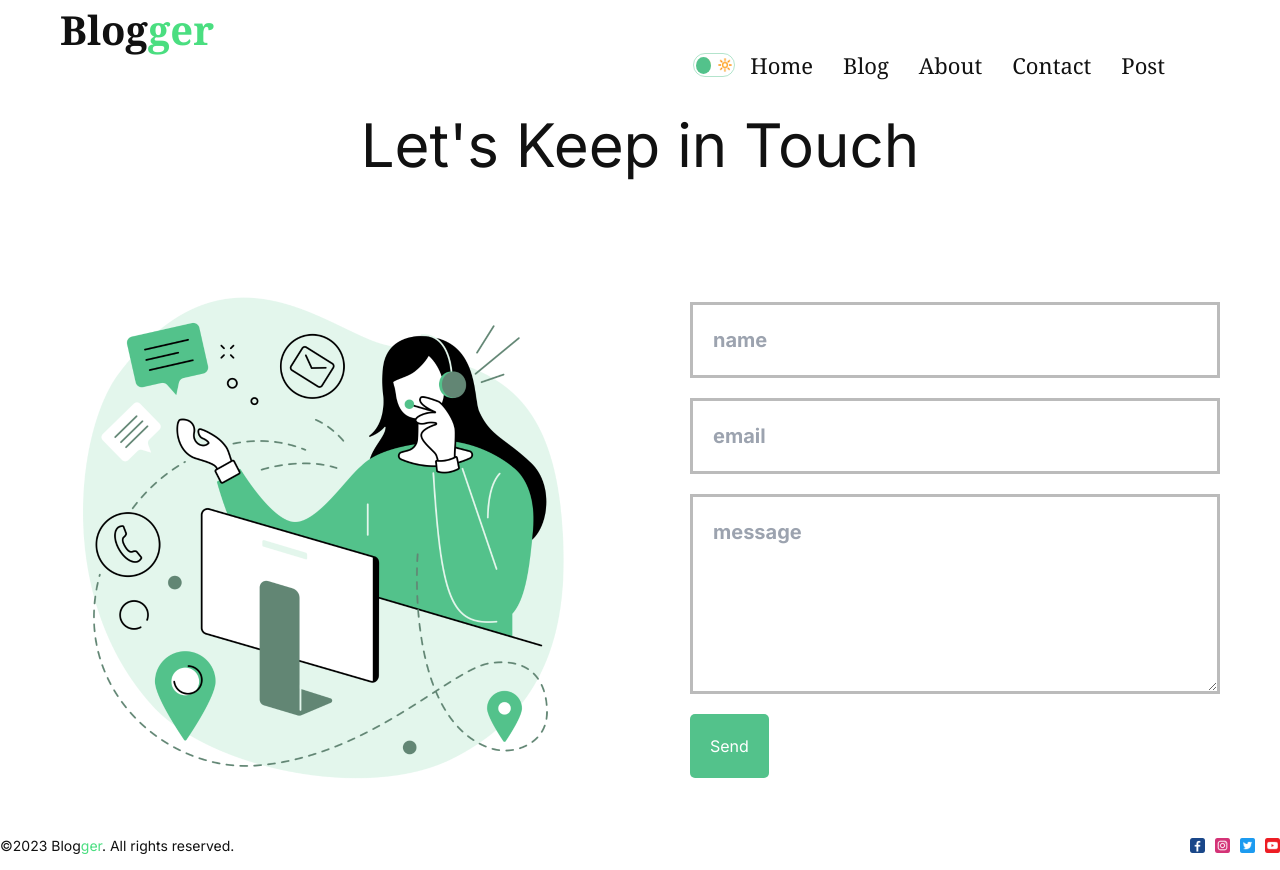
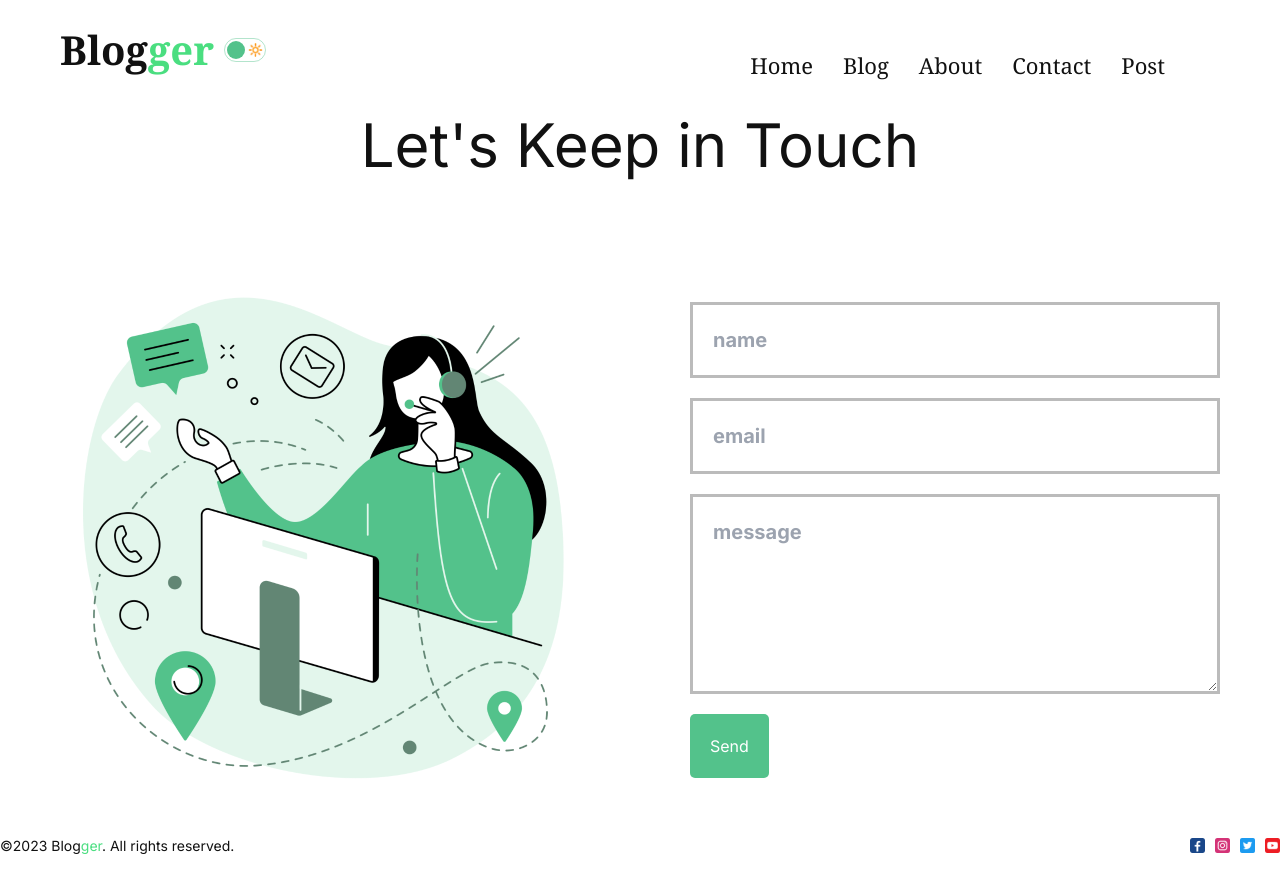
Before and after one commit to ZAIN-BUKHARI/blog-sit-client, a Next.js app: page /contact in a window 1280 px wide. Built offline with nearby package versions, Linux system fonts and the light colour scheme.

Commit message:
dark mode button

```diff
--- a/components/DarkModeToggle/DarkModeToggle.jsx
+++ b/components/DarkModeToggle/DarkModeToggle.jsx
@@ -7,16 +7,16 @@ import { ThemeContext } from "../../context/ThemeContext";
 const DarkModeToggle = () => {
   const { toggle,mode } = useContext(ThemeContext);
   return (
-    <div className={styles.container}
+    <span className={styles.container}
      onClick={toggle}
      >
-      <div className={styles.icon}>🌙</div>
-      <div className={styles.icon}>🔆</div>
-      <div
+      <span className={styles.icon}>🌙</span>
+      <span className={styles.icon}>🔆</span>
+      <span
         className={styles.ball}
         style={mode === "light" ? { left: "2px" } : { right: "2px" }}
       />
-    </div>
+    </span>
   );
 };
 
--- a/components/DarkModeToggle/darkModeToggle.module.css
+++ b/components/DarkModeToggle/darkModeToggle.module.css
@@ -4,6 +4,7 @@
   border: 1.5px solid #53c28b70;
   border-radius: 30px;
   display: flex;
+  margin: 0 10px;
   align-items: center;
   justify-content: space-between;
   padding: 2px;
@@ -16,8 +17,8 @@
 }
 
 .ball{
-  width: 15px;
-  height: 17px;
+  width: 18px;
+  height: 18px;
   background-color: #53c28b;
   border-radius: 50%;
   position: absolute;
--- a/components/navbar/Navbar.jsx
+++ b/components/navbar/Navbar.jsx
@@ -44,11 +44,13 @@ const Navbar = () => {
 
   return (
     <div className='md:mx-auto font-serif md:max-w-[1366px]  md:px-[60px]  md:justify-between md:flex h-[100px]'>
+      <div className="flex justify-center items-center align-middle">
       <Link href="/" className='  md:text-[40px] text-[22px] font-bold '>
         Blog<span className="text-green-400 font-serif" >ger</span>
       </Link>
+        <DarkModeToggle />
+      </div>
       <div className='flex md:text-[22px] text-[15px] items-center mb-[100px] md:mb-[0px] mt-[30px]  justify-stretch mx-10'>
-        <DarkModeToggle />
         {links.map((link) => (
           <div className=" ">
           <Link key={link.id} href={link.url} className={styles.un}>
```
